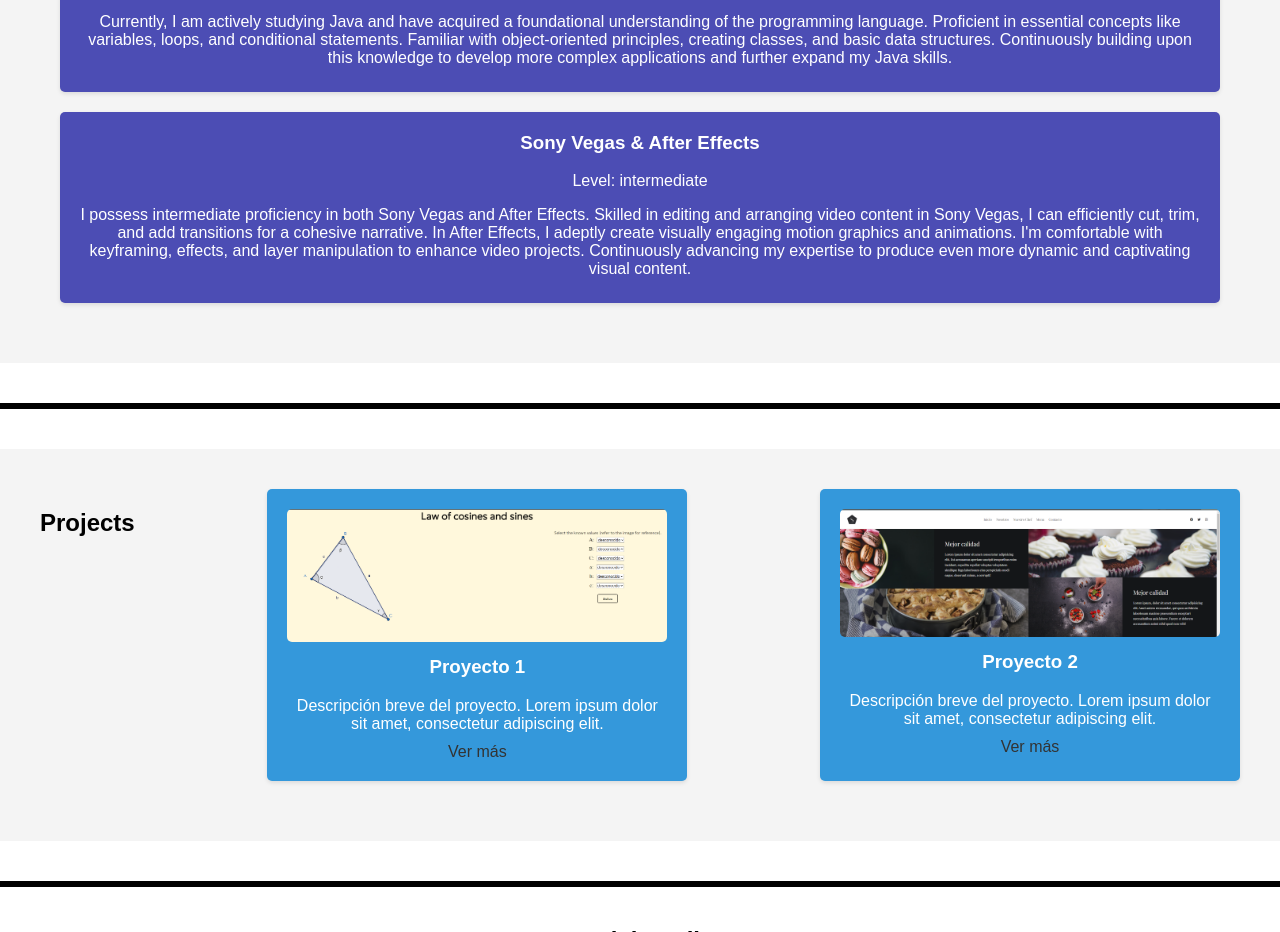
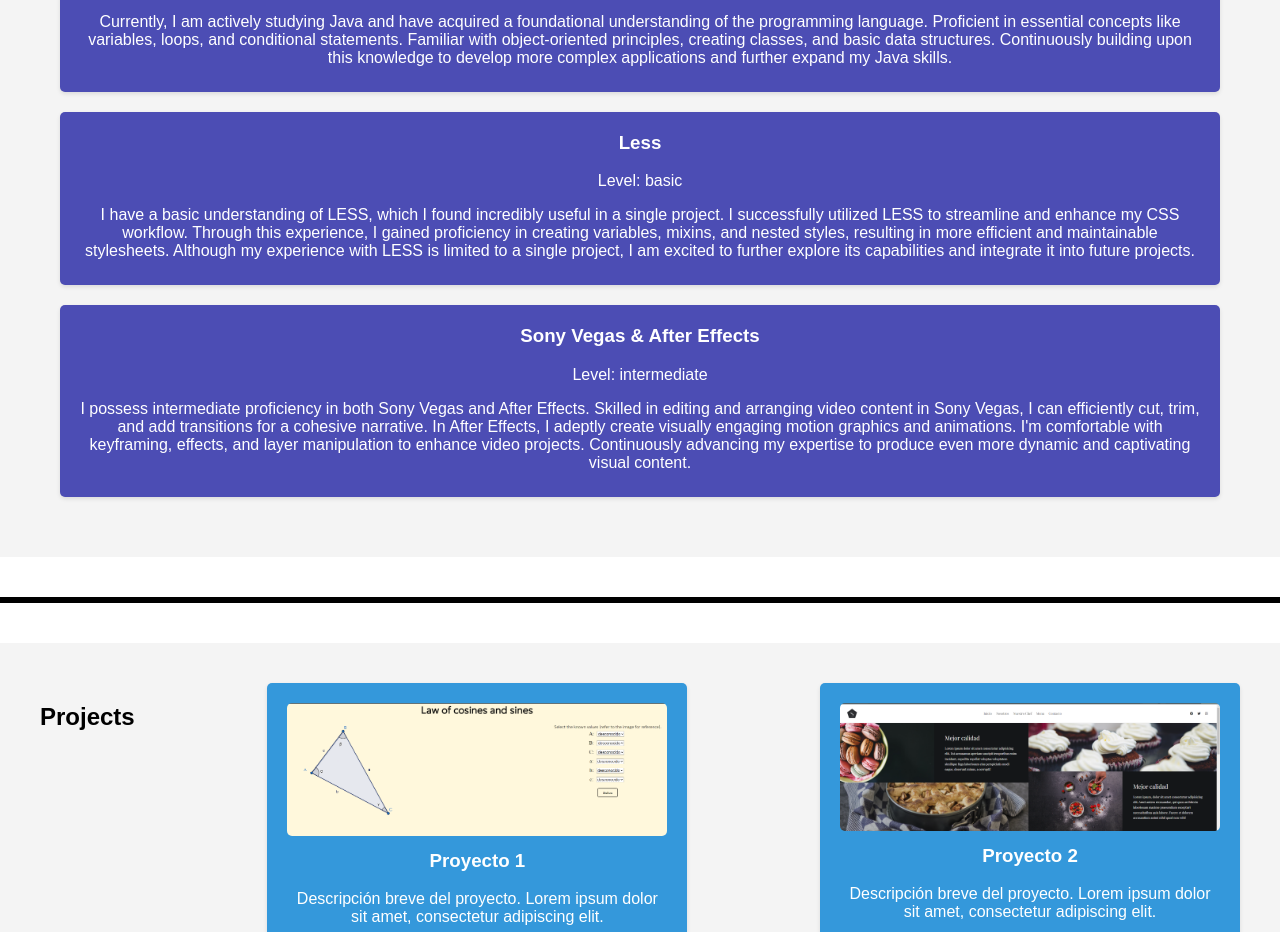
Before and after one commit to Roberto0611/portfolio, a plain HTML site: page index.html in a window 1280 px wide. Shown: the part 1727-2659 px from the top of the page. Drawn offline with Linux system fonts and the light colour scheme.

Commit message:
update skills

```diff
--- a/index.html
+++ b/index.html
@@ -53,6 +53,11 @@
             <p>Currently, I am actively studying Java and have acquired a foundational understanding of the programming language. Proficient in essential concepts like variables, loops, and conditional statements. Familiar with object-oriented principles, creating classes, and basic data structures. Continuously building upon this knowledge to develop more complex applications and further expand my Java skills.</p>
         </div>
         <div class="skill-card">
+            <h3>Less</h3>
+            <p>Level: basic</p>
+            <p>I have a basic understanding of LESS, which I found incredibly useful in a single project. I successfully utilized LESS to streamline and enhance my CSS workflow. Through this experience, I gained proficiency in creating variables, mixins, and nested styles, resulting in more efficient and maintainable stylesheets. Although my experience with LESS is limited to a single project, I am excited to further explore its capabilities and integrate it into future projects.</p>
+        </div>
+        <div class="skill-card">
             <h3>Sony Vegas & After Effects</h3>
             <p>Level: intermediate</p>
             <p>I possess intermediate proficiency in both Sony Vegas and After Effects. Skilled in editing and arranging video content in Sony Vegas, I can efficiently cut, trim, and add transitions for a cohesive narrative. In After Effects, I adeptly create visually engaging motion graphics and animations. I'm comfortable with keyframing, effects, and layer manipulation to enhance video projects. Continuously advancing my expertise to produce even more dynamic and captivating visual content.</p>
```
